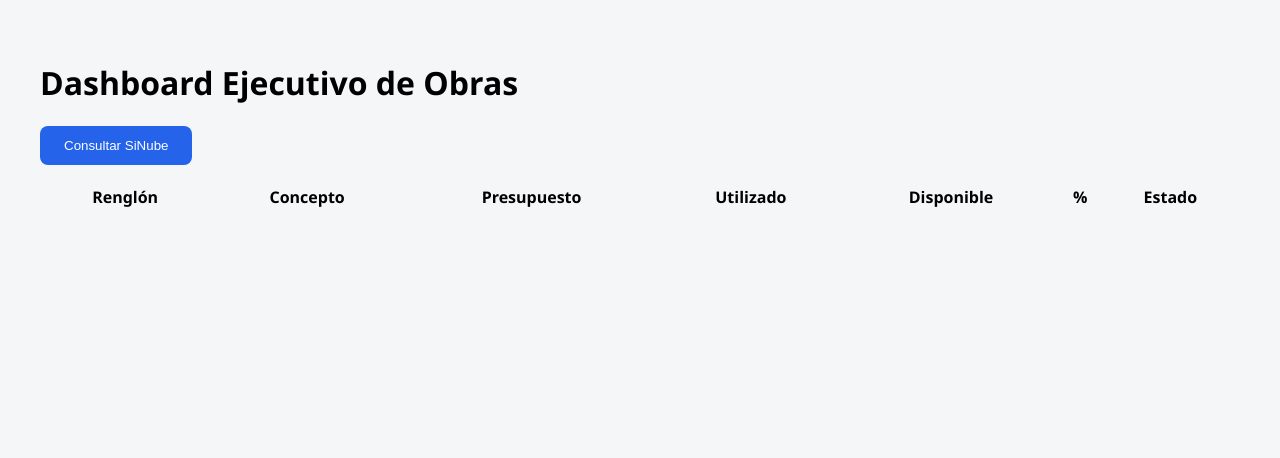
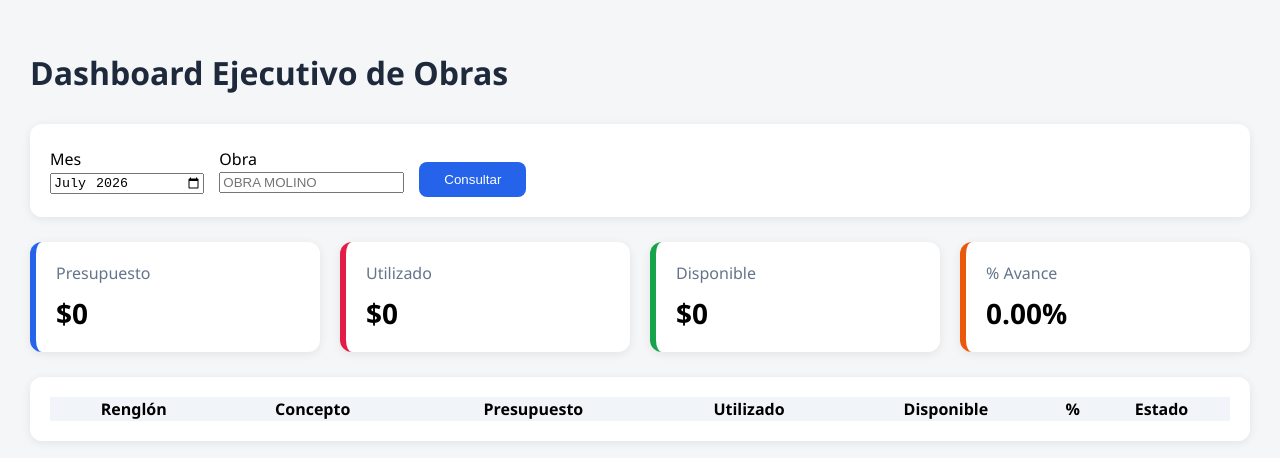
Before and after one commit to rodrigosyonet-commits/obra-dashboard, a Next.js app: page / in a window 1280 px wide. Shown: the top 458 px of the page. Built offline with nearby package versions, Linux system fonts and the light colour scheme.

Commit message:
Update page.tsx

```diff
--- a/app/page.tsx
+++ b/app/page.tsx
@@ -3,39 +3,133 @@
 import { useState } from "react";
 
 export default function Home() {
+  const [loading, setLoading] = useState(false);
 
-  const [loading, setLoading] = useState(false);
+  const [mes, setMes] = useState("202607");
+
+  const [obra, setObra] = useState("");
+
   const [datos, setDatos] = useState<any[]>([]);
 
+  const [kpis, setKpis] = useState({
+    presupuesto: 0,
+    utilizado: 0,
+    disponible: 0,
+    avance: 0,
+  });
+
   async function consultar() {
-
     setLoading(true);
 
     try {
-
-      const response = await fetch("/api/presupuesto");
+      const response = await fetch(
+        `/api/presupuesto?tipoFiltro=mes&mes=${mes}&obra=${encodeURIComponent(
+          obra
+        )}`
+      );
 
       const result = await response.json();
 
-      console.log(result);
+      const rows = result.data || [];
 
-      setDatos(result.data || []);
+      setDatos(rows);
 
-    } catch (error) {
+      const presupuesto = rows.reduce(
+        (sum: number, r: any) =>
+          sum + Number(r.presupuesto || 0),
+        0
+      );
 
-      console.error(error);
+      const utilizado = rows.reduce(
+        (sum: number, r: any) =>
+          sum + Number(r.utilizado || 0),
+        0
+      );
 
+      const disponible =
+        presupuesto - utilizado;
+
+      const avance =
+        presupuesto > 0
+          ? (utilizado / presupuesto) * 100
+          : 0;
+
+      setKpis({
+        presupuesto,
+        utilizado,
+        disponible,
+        avance,
+      });
     } finally {
-
       setLoading(false);
-
     }
   }
 
   return (
-    <main style={{ padding: "40px" }}>
+    <main
+      style={{
+        maxWidth: "1600px",
+        margin: "0 auto",
+        padding: "30px",
+      }}
+    >
+      <h1
+        style={{
+          color: "#1e293b",
+          marginBottom: "30px",
+        }}
+      >
+        Dashboard Ejecutivo de Obras
+      </h1>
 
-      <h1>Dashboard Ejecutivo de Obras</h1>
+      {/* FILTROS */}
+
+      <div
+        style={{
+          background: "white",
+          padding: 20,
+          borderRadius: 12,
+          display: "flex",
+          gap: 15,
+          alignItems: "center",
+          marginBottom: 25,
+          boxShadow:
+            "0 2px 10px rgba(0,0,0,.08)",
+        }}
+      >
+        <div>
+          <label>Mes</label>
+
+          <br />
+
+          <input
+            type="month"
+            value={`${mes.slice(
+              0,
+              4
+            )}-${mes.slice(4, 6)}`}
+            onChange={(e) => {
+              setMes(
+                e.target.value.replace("-", "")
+              );
+            }}
+          />
+        </div>
+
+        <div>
+          <label>Obra</label>
+
+          <br />
+
+          <input
+            type="text"
+            placeholder="OBRA MOLINO"
+            value={obra}
+            onChange={(e) =>
+              setObra(e.target.value)
+            }
+          />
+        </div>
 
         <button
           onClick={consultar}
@@ -43,24 +137,81 @@ export default function Home() {
           style={{
             background: "#2563eb",
             color: "white",
-          border: "none",
-          padding: "12px 24px",
-          borderRadius: "8px",
+            border: 0,
+            borderRadius: 8,
+            padding: "10px 25px",
             cursor: "pointer",
-          marginBottom: "20px"
+            marginTop: 18,
           }}
         >
-        {loading ? "Consultando..." : "Consultar SiNube"}
+          {loading
+            ? "Consultando..."
+            : "Consultar"}
         </button>
+      </div>
 
+      {/* KPIS */}
+
+      <div
+        style={{
+          display: "grid",
+          gridTemplateColumns:
+            "repeat(4,1fr)",
+          gap: 20,
+          marginBottom: 25,
+        }}
+      >
+        <Card
+          titulo="Presupuesto"
+          valor={kpis.presupuesto}
+          color="#2563eb"
+        />
+
+        <Card
+          titulo="Utilizado"
+          valor={kpis.utilizado}
+          color="#e11d48"
+        />
+
+        <Card
+          titulo="Disponible"
+          valor={kpis.disponible}
+          color="#16a34a"
+        />
+
+        <Card
+          titulo="% Avance"
+          valor={`${kpis.avance.toFixed(
+            2
+          )}%`}
+          color="#ea580c"
+        />
+      </div>
+
+      {/* TABLA */}
+
+      <div
+        style={{
+          background: "white",
+          borderRadius: 12,
+          padding: 20,
+          overflowX: "auto",
+          boxShadow:
+            "0 2px 10px rgba(0,0,0,.08)",
+        }}
+      >
         <table
           style={{
             width: "100%",
-          borderCollapse: "collapse"
+            borderCollapse: "collapse",
           }}
         >
           <thead>
-          <tr>
+            <tr
+              style={{
+                background: "#f1f5f9",
+              }}
+            >
               <th>Renglón</th>
               <th>Concepto</th>
               <th>Presupuesto</th>
@@ -72,40 +223,113 @@ export default function Home() {
           </thead>
 
           <tbody>
-
-          {datos.map((row: any, index: number) => (
-
+            {datos.map(
+              (row: any, index: number) => (
                 <tr key={index}>
-
                   <td>{row.renglon}</td>
 
-              <td>{row.descripcion}</td>
-
                   <td>
-                ${row.presupuesto?.toLocaleString()}
+                    {row.descripcion}
                   </td>
 
                   <td>
-                ${row.utilizado?.toLocaleString()}
+                    $
+                    {Number(
+                      row.presupuesto
+                    ).toLocaleString()}
                   </td>
 
                   <td>
-                ${row.disponible?.toLocaleString()}
+                    $
+                    {Number(
+                      row.utilizado
+                    ).toLocaleString()}
                   </td>
 
                   <td>
-                {row.porcentaje?.toFixed(2)}%
+                    $
+                    {Number(
+                      row.disponible
+                    ).toLocaleString()}
                   </td>
 
-              <td>{row.estado}</td>
+                  <td>
+                    {Number(
+                      row.porcentaje
+                    ).toFixed(2)}
+                    %
+                  </td>
 
+                  <td>
+                    <span
+                      style={{
+                        width: 18,
+                        height: 18,
+                        borderRadius: "50%",
+                        display:
+                          "inline-block",
+                        background:
+                          row.estado === "⚫"
+                            ? "#111827"
+                            : row.estado ===
+                              "🔴"
+                            ? "#ef4444"
+                            : row.estado ===
+                              "🟠"
+                            ? "#f59e0b"
+                            : "#22c55e",
+                      }}
+                    />
+                  </td>
                 </tr>
-
-          ))}
-
+              )
+            )}
           </tbody>
         </table>
-
+      </div>
     </main>
   );
 }
+
+function Card({
+  titulo,
+  valor,
+  color,
+}: {
+  titulo: string;
+  valor: number | string;
+  color: string;
+}) {
+  return (
+    <div
+      style={{
+        background: "white",
+        borderRadius: 12,
+        padding: 20,
+        borderLeft: `6px solid ${color}`,
+        boxShadow:
+          "0 2px 10px rgba(0,0,0,.08)",
+      }}
+    >
+      <div
+        style={{
+          color: "#64748b",
+          marginBottom: 10,
+        }}
+      >
+        {titulo}
+      </div>
+
+      <div
+        style={{
+          fontSize: 28,
+          fontWeight: 700,
+        }}
+      >
+        {typeof valor === "number"
+          ? `$${valor.toLocaleString()}`
+          : valor}
+      </div>
+    </div>
+  );
+}
```
Lines whose indentation alone changed are shown as unchanged.
